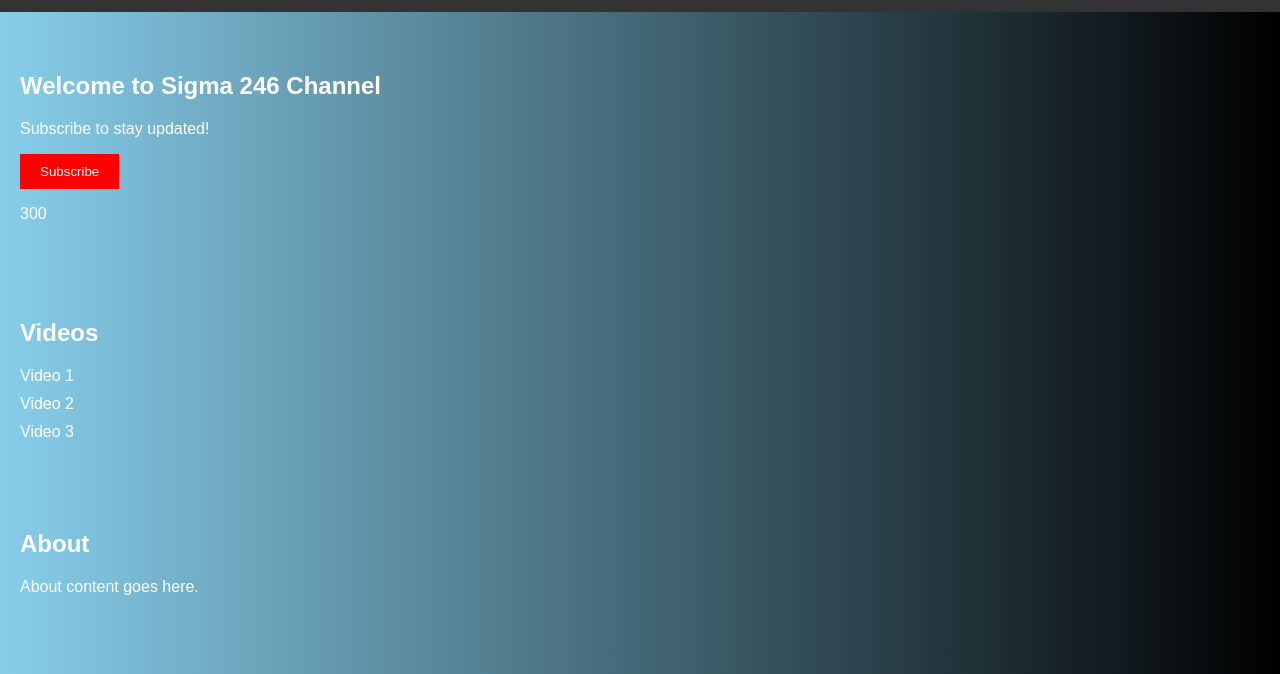
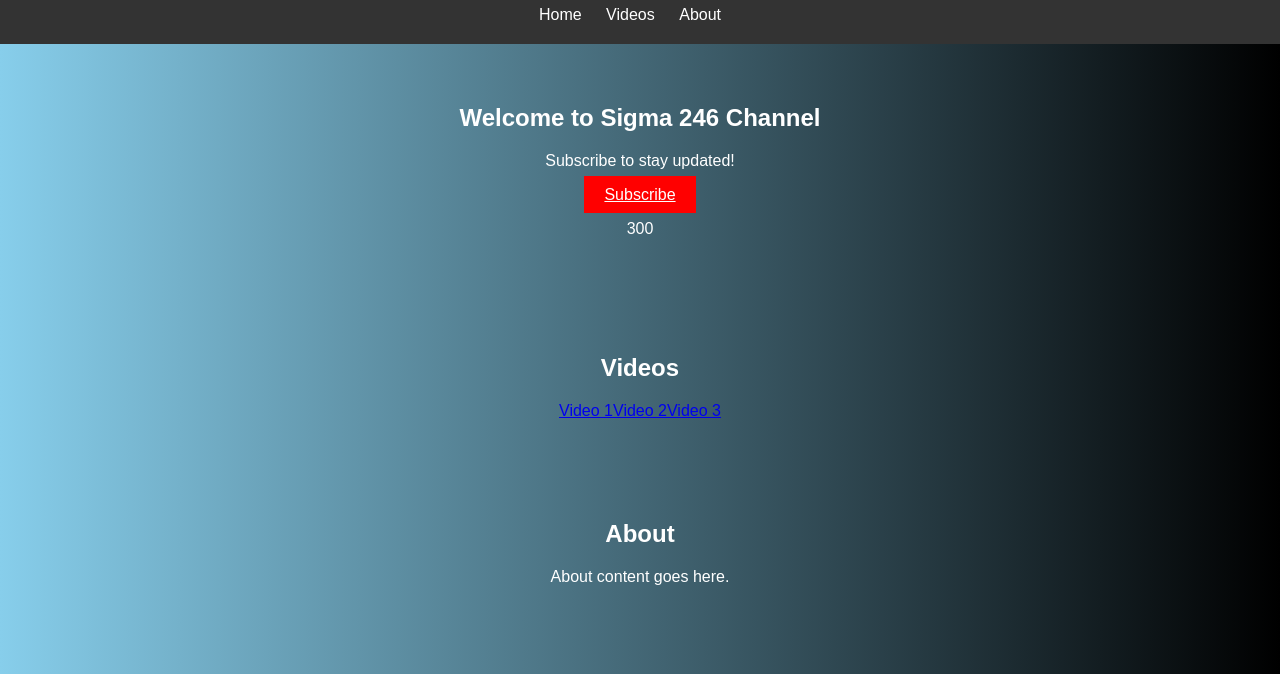
Before and after one commit to Imadev58/MONKEYCORD2.github.io, a plain HTML site: page index.html in a window 1280 px wide. Shown: the part 126-800 px from the top of the page. Drawn offline with Linux system fonts and the light colour scheme.

Commit message:
Update index.html

```diff
--- a/index.html
+++ b/index.html
@@ -11,12 +11,19 @@
             padding: 0;
             background: linear-gradient(to right, #87CEEB, #000000); /* Baby blue mixed with black gradient background */
             color: #ffffff;
+            display: flex;
+            flex-direction: column;
+            align-items: center;
+            justify-content: center;
+            min-height: 100vh;
         }
 
         header {
             background-color: #333;
             color: #fff;
             padding: 20px;
+            width: 100%;
+            text-align: center;
         }
 
         nav ul {
@@ -38,6 +45,7 @@
         section {
             padding: 20px;
             margin: 20px 0;
+            text-align: center;
         }
 
         #subscribeBtn {
@@ -52,11 +60,10 @@
             background-color: #900;
         }
 
-        #videoContainer a {
-            display: block;
-            margin-bottom: 10px;
-            color: #ffffff;
-            text-decoration: none;
+        #videoContainer {
+            max-width: 600px;
+            margin: 0 auto;
+            text-align: left;
         }
     </style>
 </head>
@@ -75,7 +82,7 @@
     <section id="home">
         <h2>Welcome to Sigma 246 Channel</h2>
         <p>Subscribe to stay updated!</p>
-        <button id="subscribeBtn">Subscribe</button>
+        <a href="https://www.youtube.com/channel/UC9MkiBC_qFaO3v90Q9Kqitw" target="_blank" id="subscribeBtn">Subscribe</a>
         <p id="subscribersCount">Loading...</p>
     </section>
 
@@ -92,7 +99,6 @@
     <script>
         document.addEventListener("DOMContentLoaded", function() {
             const subscribersCount = document.getElementById("subscribersCount");
-            const subscribeBtn = document.getElementById("subscribeBtn");
             const videoContainer = document.getElementById("videoContainer");
 
             // Function to fetch subscriber count
@@ -125,14 +131,6 @@
                 }, 3000); // Simulated delay
             }
 
-            // Event listener for subscribe button click
-            subscribeBtn.addEventListener("click", () => {
-                // Simulate subscription confirmation
-                setTimeout(() => {
-                    fetchSubscriberCount();
-                }, 2000); // Simulated delay
-            });
-
             // Fetch subscriber count and videos on page load
             fetchSubscriberCount();
             fetchVideos();
```
